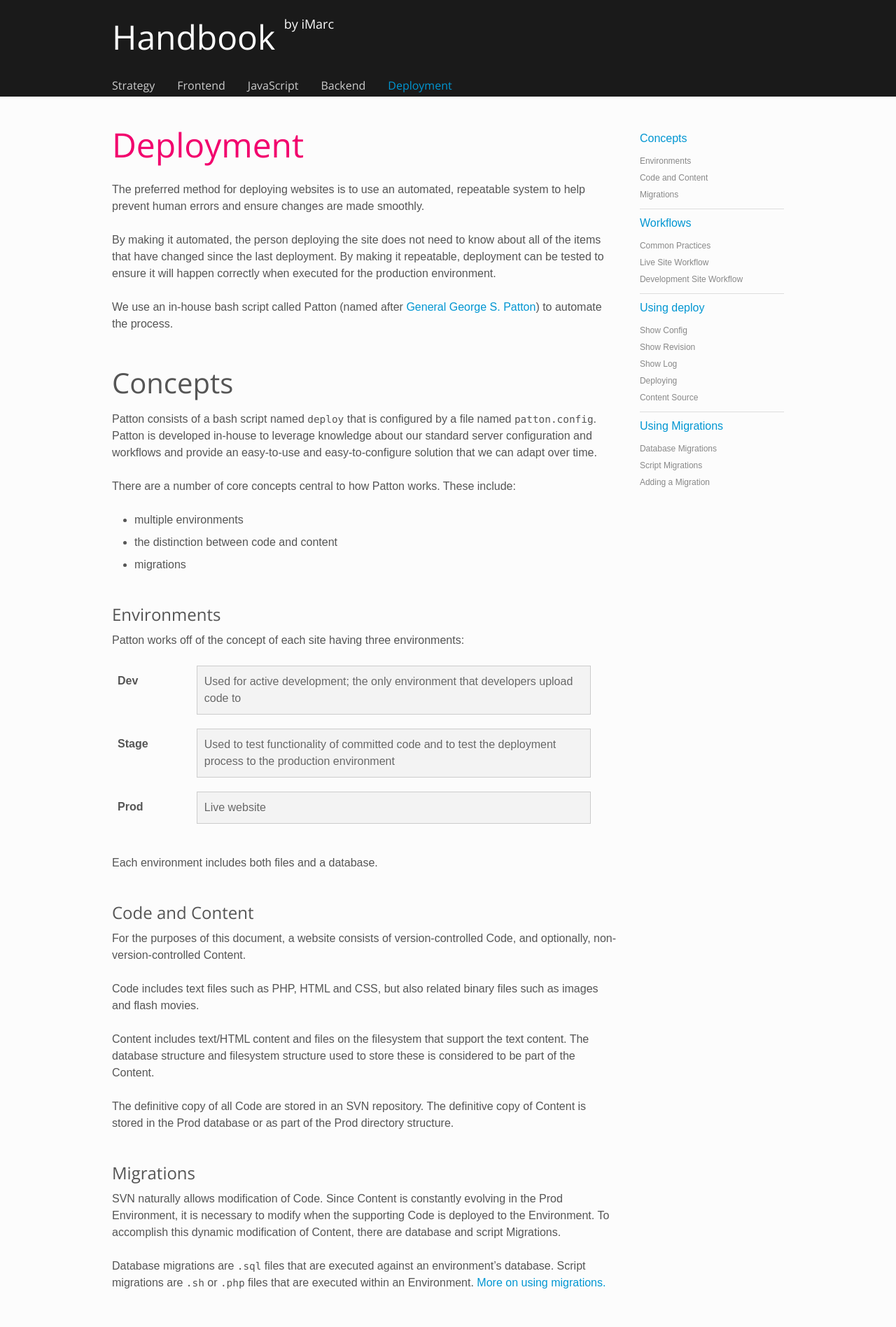
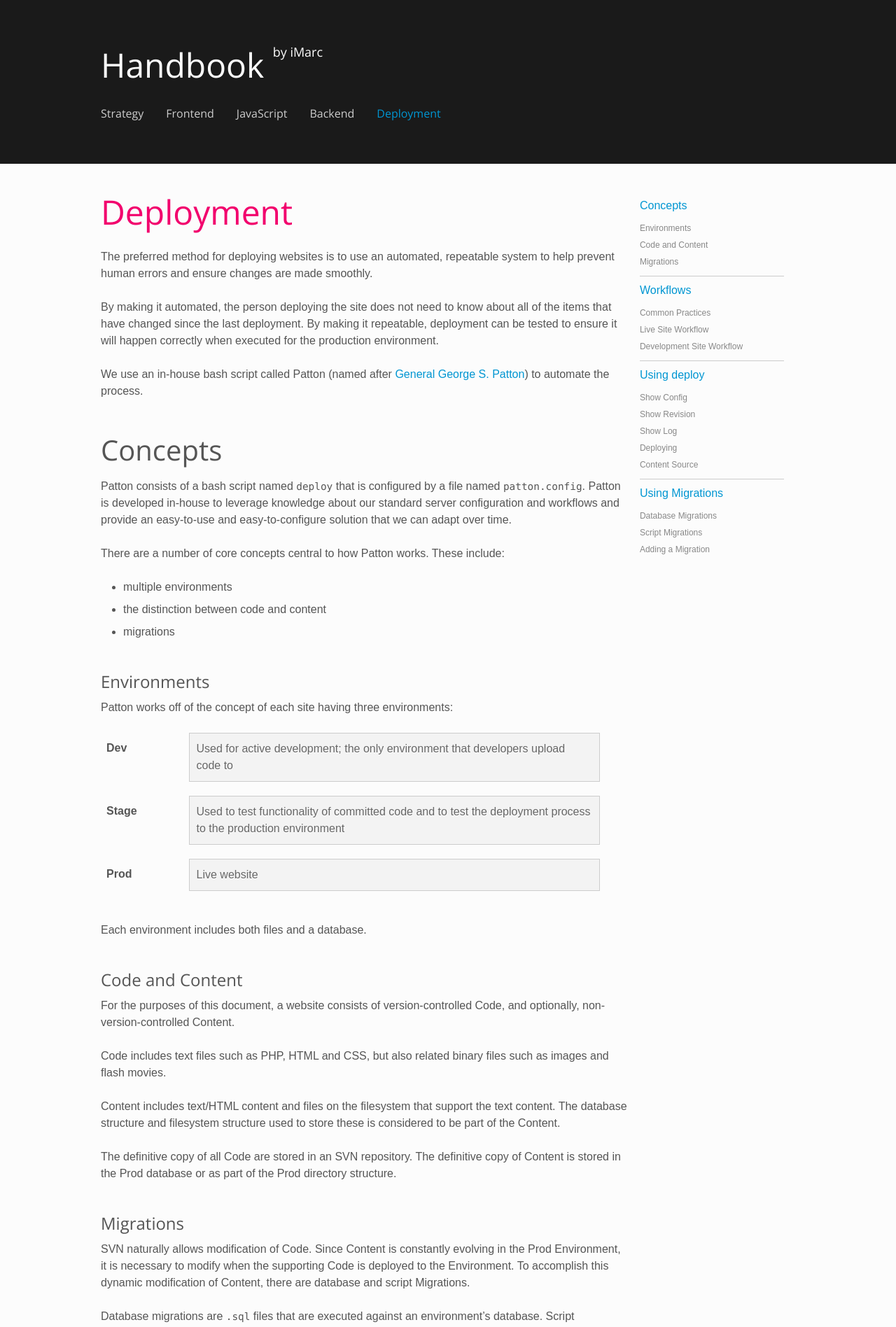
Before and after one commit to imarc/handbook, a Jekyll site: the page built from deployment.markdown, in a window 1280 px wide. Shown: the top 1896 px of the page at 70% size. Built offline with Jekyll 4.4.1, drawn with Linux system fonts in a browser that asks for light colours; nearby versions of some CDN libraries.

Commit message:
Updating styles.css from boilerplate

```diff
--- a/css/styles.css
+++ b/css/styles.css
@@ -52,7 +52,7 @@
 }
 
 html {
-	background: #fcfcfc;
+	background: #1a1a1a;
 	color: #555555;
 	font-family: Arial, Helvetica, sans-serif;
 	-ms-text-size-adjust: 100%;
@@ -60,6 +60,7 @@
 }
 
 body {
+	background: #fcfcfc;
 	font-size: 16px;
 	line-height: 1.5;
 	min-width: 310px;
@@ -104,7 +105,8 @@
 .torso,
 footer.primary {
 	position: relative;
-	margin-bottom: 2.5em;
+	padding-bottom: 2.5em;
+	padding-top: 2.5em;
 }
 
 header.primary {
@@ -137,9 +139,9 @@
 	margin-bottom: 3em;
 }
 .torso .main aside {
-	background: #eee;
+	background: #fcfcfc;
 	border-radius: 5px;
-	color: #888;
+	color: #888888;
 	float: right;
 	font-size: .875em;
 	line-height: 1.43em;
@@ -155,10 +157,9 @@
 }
 
 footer.primary {
+	background: #1a1a1a;
 	color: #888888;
 	font-size: 0.875em;
-	padding-left: 16px;
-	padding-right: 16px;
 }
 
 /* = Typography = */
@@ -287,7 +288,7 @@
 	padding-bottom: 1.5em;
 }
 .main .intro p {
-	color: #888;
+	color: #888888;
 	font-size: 1.25em;
 	line-height: 1.6;
 	margin-bottom: .8em;
@@ -295,7 +296,7 @@
 .main .highlight {
 	background: #e9e9e9;
 	border-radius: 5px;
-	color: #888;
+	color: #888888;
 	font-size: 1.5em;
 	line-height: 1.34;
 	margin-bottom: 1em;
@@ -328,7 +329,7 @@
 
 hr {
 	border: 0;
-	border-top: 1px solid #999;
+	border-top: 1px solid #888888;
 	display: block;
 	height: 0;
 	margin: 2em auto 3em;
@@ -416,51 +417,69 @@
 	display: block;
 }
 
-header nav ul {
+header.primary nav ul,
+header.secondary nav ul {
 	margin-bottom: 1em;
 }
-header nav ul li {
+header.primary nav ul li,
+header.secondary nav ul li {
 	padding-left: 1em;
 }
-header nav ul li a,
-header nav ul li a:visited {
+header.primary nav ul li a,
+header.primary nav ul li a:visited,
+header.secondary nav ul li a,
+header.secondary nav ul li a:visited {
 	color: #888888;
 }
-header nav ul li a:hover {
+header.primary nav ul li a:hover,
+header.secondary nav ul li a:hover {
 	color: #fcfcfc;
 }
-header nav ul li ul li {
+header.primary nav ul li ul li,
+header.secondary nav ul li ul li {
 	float: left;
 }
-header nav ul li ul li a {
+header.primary nav ul li ul li a,
+header.secondary nav ul li ul li a {
 	font-size: .75em;
 	line-height: 1.34;
 	padding: .33em 1em .33em;
 }
-header nav.primary ul li.active {
+header.primary nav.primary ul li.active,
+header.secondary nav.primary ul li.active {
 	background: #2a2a2a;
 }
-header nav.primary > ul > li > a {
+header.primary nav.primary > ul > li,
+header.secondary nav.primary > ul > li {
+	margin-bottom: 1em;
+}
+header.primary nav.primary > ul > li > a,
+header.secondary nav.primary > ul > li > a {
 	color: #cccccc;
 	font-family: 'Open Sans', "Helvetica Neue", Helvetica, Arial, sans-serif;
 	white-space: nowrap;
 }
-header nav.primary > ul > li > a:hover {
+header.primary nav.primary > ul > li > a:hover,
+header.secondary nav.primary > ul > li > a:hover {
 	color: #fcfcfc;
 }
-header nav.primary > ul > li.active > a {
+header.primary nav.primary > ul > li.active > a,
+header.secondary nav.primary > ul > li.active > a {
 	color: #0096d2;
 }
-header nav.utility {
+header.primary nav.utility,
+header.secondary nav.utility {
 	display: none;
 }
-header nav.utility ul li a {
+header.primary nav.utility ul li a,
+header.secondary nav.utility ul li a {
 	font-size: .75em;
 	line-height: 2;
 	padding-left: .667em;
 	padding-right: .667em;
 }
-header nav.secondary {
+header.primary nav.secondary,
+header.secondary nav.secondary {
 	display: none;
 }
 
@@ -483,7 +502,7 @@
 	padding-bottom: 1em;
 }
 aside nav > ul > li {
-	border-top: 1px solid #ddd;
+	border-top: 1px solid #cccccc;
 }
 aside nav > ul > li:first-child {
 	border-top: none;
@@ -523,7 +542,7 @@
 }
 
 fieldset .help {
-	color: #888;
+	color: #888888;
 	display: block;
 	font-size: .75em;
 	line-height: 1.34;
@@ -595,7 +614,7 @@
 input[type="reset"],
 input[type="submit"],
 a.button {
-	background: #0394cd;
+	background: #f2006d;
 	border-radius: 3px;
 	border: none;
 	color: #fff;
@@ -694,7 +713,7 @@
 	font-weight: bold;
 }
 table thead th {
-	border-bottom: 1px solid #999;
+	border-bottom: 1px solid #888888;
 }
 
 /* = Section Specific = */
@@ -708,33 +727,46 @@
 		margin-right: 3em;
 	}
 
-	header > .container {
+	header.primary > .container,
+	header.secondary > .container {
 		position: relative;
 	}
-	header nav {
+	header.primary nav,
+	header.secondary nav {
 		position: relative;
 	}
-	header nav ul {
+	header.primary nav ul,
+	header.secondary nav ul {
 		margin-bottom: 0;
 	}
-	header nav ul li {
+	header.primary nav ul li,
+	header.secondary nav ul li {
 		padding-left: 0;
 		float: left;
 	}
-	header nav ul li ul li {
+	header.primary nav ul li ul li,
+	header.secondary nav ul li ul li {
 		float: none;
 	}
-	header nav ul li ul li a {
+	header.primary nav ul li ul li a,
+	header.secondary nav ul li ul li a {
 		padding-left: 0;
 		line-height: 2;
 	}
-	header nav > ul > li {
+	header.primary nav ul li:first-child a,
+	header.secondary nav ul li:first-child a {
+		padding-left: 0;
+	}
+	header.primary nav > ul > li,
+	header.secondary nav > ul > li {
 		position: relative;
 	}
-	header nav > ul > li > a {
+	header.primary nav > ul > li > a,
+	header.secondary nav > ul > li > a {
 		padding: .25em 16px;
 	}
-	header nav > ul > li .dropdown {
+	header.primary nav > ul > li .dropdown,
+	header.secondary nav > ul > li .dropdown {
 		box-shadow: 0 3px 5px 0px #1a1a1a;
 		display: none;
 		position: absolute;
@@ -749,71 +781,98 @@
 		-webkit-box-sizing: border-box;
 		box-sizing: border-box;
 	}
-	header nav > ul > li:hover .dropdown {
+	header.primary nav > ul > li:hover .dropdown,
+	header.secondary nav > ul > li:hover .dropdown {
 		display: block;
 	}
-	header nav.primary ul li.active {
+	header.primary nav.primary ul li.active,
+	header.secondary nav.primary ul li.active {
 		background: none;
 	}
-	header nav.primary ul li:hover a {
+	header.primary nav.primary ul li:hover a,
+	header.secondary nav.primary ul li:hover a {
 		background: #2a2a2a;
 	}
-	header nav.secondary {
+	header.primary nav.secondary,
+	header.secondary nav.secondary {
 		display: block;
 		background: #2a2a2a;
 	}
-	header nav.secondary ul li {
+	header.primary nav.secondary ul li,
+	header.secondary nav.secondary ul li {
 		float: left;
 	}
-	header nav.secondary ul li a {
+	header.primary nav.secondary ul li a,
+	header.secondary nav.secondary ul li a {
 		font-size: .75em;
 		padding: 0 12px;
 		line-height: 2.67;
 	}
-	header nav.secondary ul li:first-child a {
-		padding-left: 16px;
+	header.primary nav.secondary ul li:first-child a,
+	header.secondary nav.secondary ul li:first-child a {
+		padding-left: 0;
 	}
-	header nav.secondary ul li.active a {
+	header.primary nav.secondary ul li.active a,
+	header.secondary nav.secondary ul li.active a {
 		color: #fcfcfc;
 	}
-	header nav.utility {
+	header.primary nav.utility,
+	header.secondary nav.utility {
 		display: block;
 		position: absolute;
 		top: 1em;
 		right: 32px;
+	}
+
+	header.primary .branding {
+		padding-left: 0;
+		padding-right: 0;
 	}
 }
 html.lt-ie9 blockquote {
 	margin-left: 3em;
 	margin-right: 3em;
 }
-html.lt-ie9 header > .container {
+html.lt-ie9 header.primary > .container,
+html.lt-ie9 header.secondary > .container {
 	position: relative;
 }
-html.lt-ie9 header nav {
+html.lt-ie9 header.primary nav,
+html.lt-ie9 header.secondary nav {
 	position: relative;
 }
-html.lt-ie9 header nav ul {
+html.lt-ie9 header.primary nav ul,
+html.lt-ie9 header.secondary nav ul {
 	margin-bottom: 0;
 }
-html.lt-ie9 header nav ul li {
+html.lt-ie9 header.primary nav ul li,
+html.lt-ie9 header.secondary nav ul li {
 	padding-left: 0;
 	float: left;
 }
-html.lt-ie9 header nav ul li ul li {
+html.lt-ie9 header.primary nav ul li ul li,
+html.lt-ie9 header.secondary nav ul li ul li {
 	float: none;
 }
-html.lt-ie9 header nav ul li ul li a {
+html.lt-ie9 header.primary nav ul li ul li a,
+html.lt-ie9 header.secondary nav ul li ul li a {
 	padding-left: 0;
 	line-height: 2;
 }
-html.lt-ie9 header nav > ul > li {
+html.lt-ie9 header.primary nav ul li:first-child a,
+html.lt-ie9 header.secondary nav ul li:first-child a {
+	padding-left: 0;
+}
+html.lt-ie9 header.primary nav > ul > li,
+html.lt-ie9 header.secondary nav > ul > li {
 	position: relative;
 }
-html.lt-ie9 header nav > ul > li > a {
+html.lt-ie9 header.primary nav > ul > li > a,
+html.lt-ie9 header.secondary nav > ul > li > a {
 	padding: .25em 16px;
 }
-html.lt-ie9 header nav > ul > li .dropdown {
+html.lt-ie9 header.primary nav > ul > li .dropdown,
+html.lt-ie9 header.secondary nav > ul > li .dropdown {
 	box-shadow: 0 3px 5px 0px #1a1a1a;
 	display: none;
 	position: absolute;
@@ -828,38 +887,51 @@
 	-webkit-box-sizing: border-box;
 	box-sizing: border-box;
 }
-html.lt-ie9 header nav > ul > li:hover .dropdown {
+html.lt-ie9 header.primary nav > ul > li:hover .dropdown,
+html.lt-ie9 header.secondary nav > ul > li:hover .dropdown {
 	display: block;
 }
-html.lt-ie9 header nav.primary ul li.active {
+html.lt-ie9 header.primary nav.primary ul li.active,
+html.lt-ie9 header.secondary nav.primary ul li.active {
 	background: none;
 }
-html.lt-ie9 header nav.primary ul li:hover a {
+html.lt-ie9 header.primary nav.primary ul li:hover a,
+html.lt-ie9 header.secondary nav.primary ul li:hover a {
 	background: #2a2a2a;
 }
-html.lt-ie9 header nav.secondary {
+html.lt-ie9 header.primary nav.secondary,
+html.lt-ie9 header.secondary nav.secondary {
 	display: block;
 	background: #2a2a2a;
 }
-html.lt-ie9 header nav.secondary ul li {
+html.lt-ie9 header.primary nav.secondary ul li,
+html.lt-ie9 header.secondary nav.secondary ul li {
 	float: left;
 }
-html.lt-ie9 header nav.secondary ul li a {
+html.lt-ie9 header.primary nav.secondary ul li a,
+html.lt-ie9 header.secondary nav.secondary ul li a {
 	font-size: .75em;
 	padding: 0 12px;
 	line-height: 2.67;
 }
-html.lt-ie9 header nav.secondary ul li:first-child a {
-	padding-left: 16px;
+html.lt-ie9 header.primary nav.secondary ul li:first-child a,
+html.lt-ie9 header.secondary nav.secondary ul li:first-child a {
+	padding-left: 0;
 }
-html.lt-ie9 header nav.secondary ul li.active a {
+html.lt-ie9 header.primary nav.secondary ul li.active a,
+html.lt-ie9 header.secondary nav.secondary ul li.active a {
 	color: #fcfcfc;
 }
-html.lt-ie9 header nav.utility {
+html.lt-ie9 header.primary nav.utility,
+html.lt-ie9 header.secondary nav.utility {
 	display: block;
 	position: absolute;
 	top: 1em;
 	right: 32px;
+}
+html.lt-ie9 header.primary .branding {
+	padding-left: 0;
+	padding-right: 0;
 }
 
 @media only screen and (min-width: 800px) {
@@ -875,16 +947,17 @@
 		box-sizing: border-box;
 	}
 
-	.main {
-		width: 76%;
-		float: left;
+	.torso .main {
+		-moz-box-sizing: border-box;
 		-ms-box-sizing: border-box;
-		-moz-box-sizing: border-box;
 		-webkit-box-sizing: border-box;
 		box-sizing: border-box;
+		float: left;
+		padding-right: 0;
+		padding-left: 0;
+		width: 76%;
 	}
-
-	aside.primary {
+	.torso aside.primary {
 		width: 24%;
 		float: right;
 		-ms-box-sizing: border-box;
@@ -904,15 +977,17 @@
 	-webkit-box-sizing: border-box;
 	box-sizing: border-box;
 }
-html.lt-ie9 .main {
-	width: 76%;
-	float: left;
+html.lt-ie9 .torso .main {
+	-moz-box-sizing: border-box;
 	-ms-box-sizing: border-box;
-	-moz-box-sizing: border-box;
 	-webkit-box-sizing: border-box;
 	box-sizing: border-box;
+	float: left;
+	padding-right: 0;
+	padding-left: 0;
+	width: 76%;
 }
-html.lt-ie9 aside.primary {
+html.lt-ie9 .torso aside.primary {
 	width: 24%;
 	float: right;
 	-ms-box-sizing: border-box;
@@ -973,7 +1048,7 @@
 
 	pre,
 	blockquote {
-		border: 1px solid #999;
+		border: 1px solid #888888;
 		page-break-inside: avoid;
 	}
 
```
